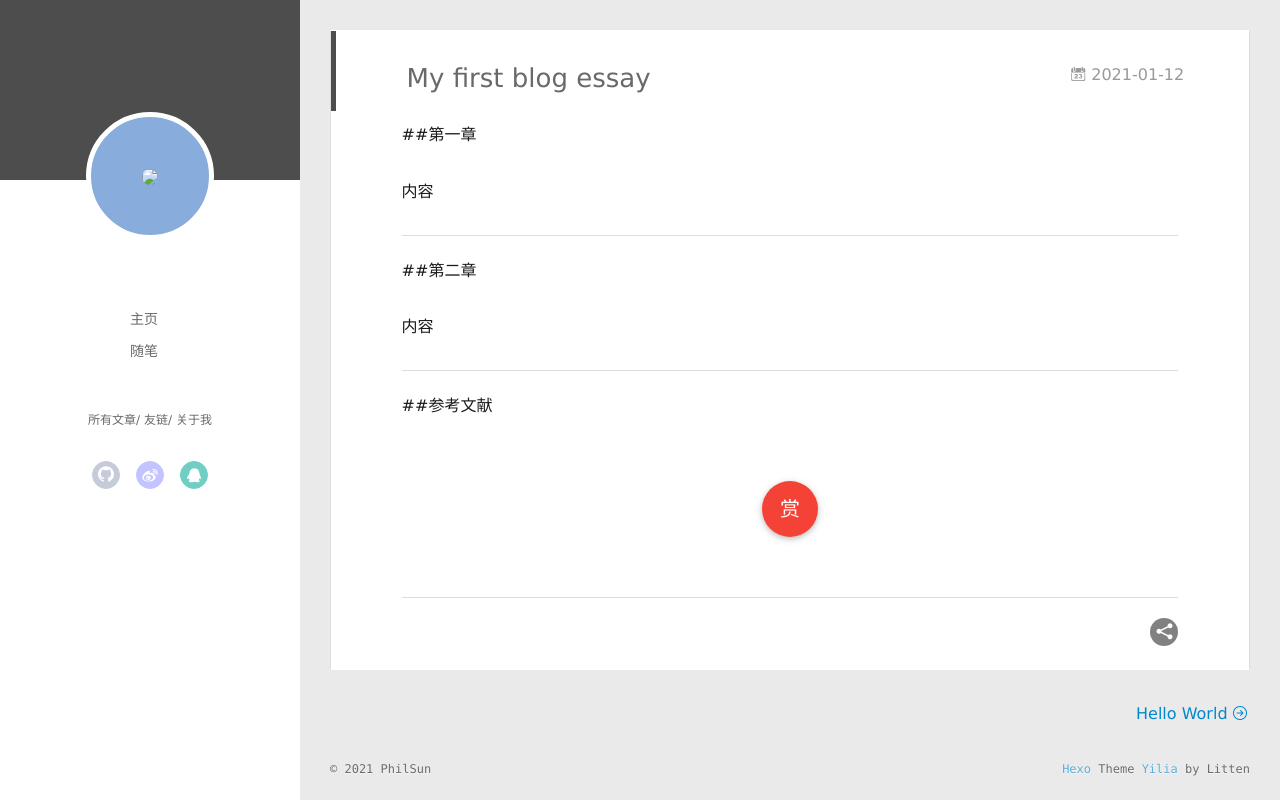
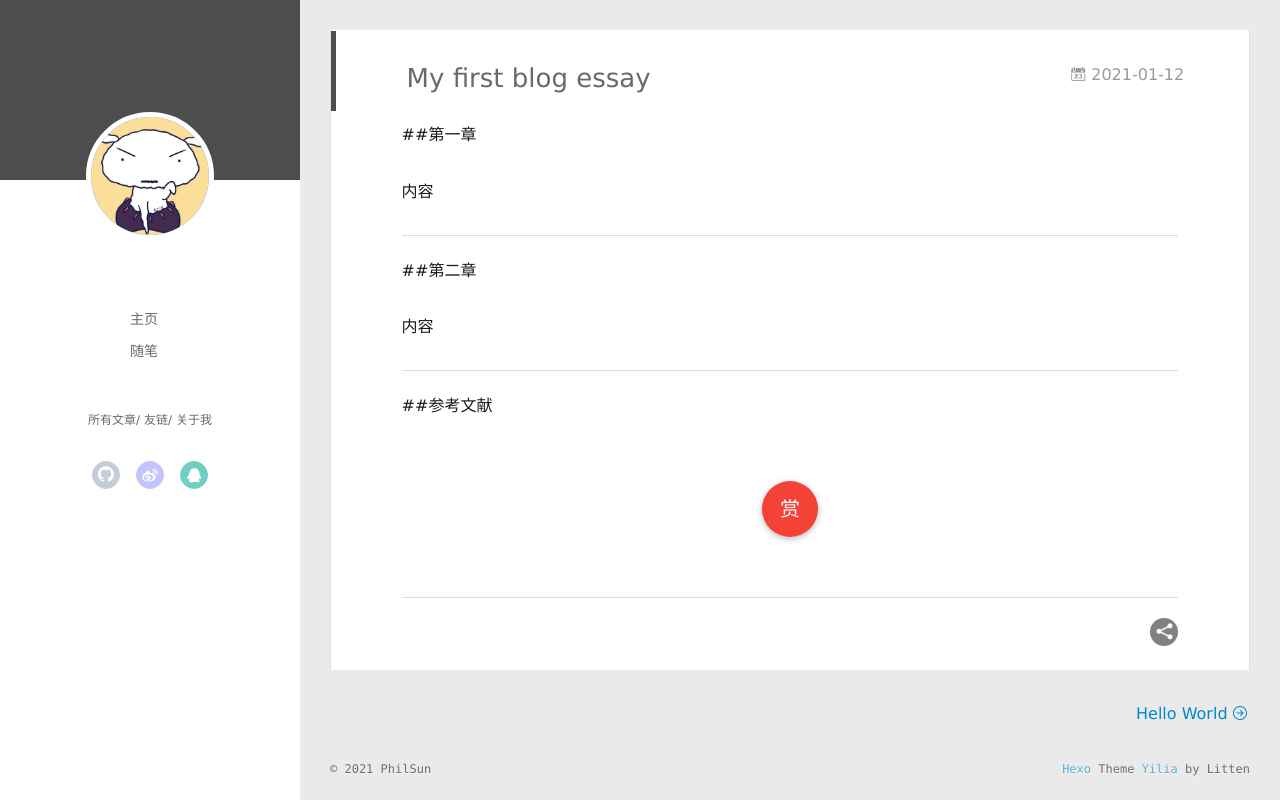
Before and after one commit to Phil-sun/Phil-sun.github.io, a plain HTML site: page 2021/01/12/My-first-blog-essay/index.html in a window 1280 px wide. Drawn offline with Linux system fonts and the light colour scheme; no server answers.

Commit message:
Site updated: 2021-01-12 14:25:46

```diff
--- a/2021/01/12/My-first-blog-essay/index.html
+++ b/2021/01/12/My-first-blog-essay/index.html
@@ -47,7 +47,7 @@
 <div class="intrude-less">
 	<header id="header" class="inner">
 		<a href="/" class="profilepic">
-			<img src="[object Object]" class="js-avatar">
+			<img src="/img/2.jpg" class="js-avatar">
 		</a>
 		<hgroup>
 		  <h1 class="header-author"><a href="/"></a></h1>
@@ -103,7 +103,7 @@
 	<div class="intrude-less">
 		<header id="header" class="inner">
 			<div class="profilepic">
-				<img src="[object Object]" class="js-avatar">
+				<img src="/img/2.jpg" class="js-avatar">
 			</div>
 			<hgroup>
 			  <h1 class="header-author js-header-author"></h1>
```
Also changed, not shown: 2021/01/12/hello-world/index.html (+2 -2 lines), archives/2021/01/index.html (+2 -2 lines), archives/2021/index.html (+2 -2 lines), archives/index.html (+2 -2 lines), index.html (+2 -2 lines).
